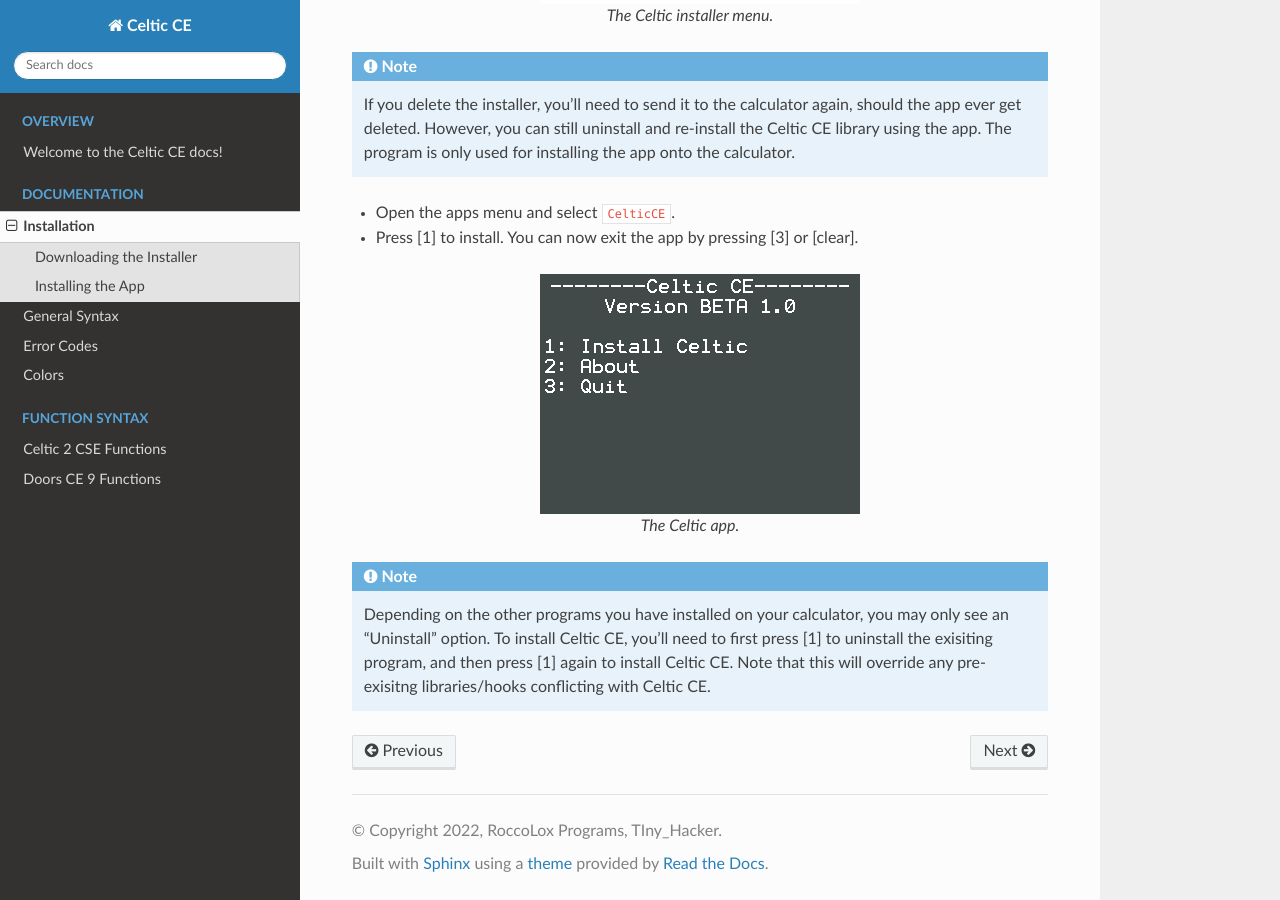
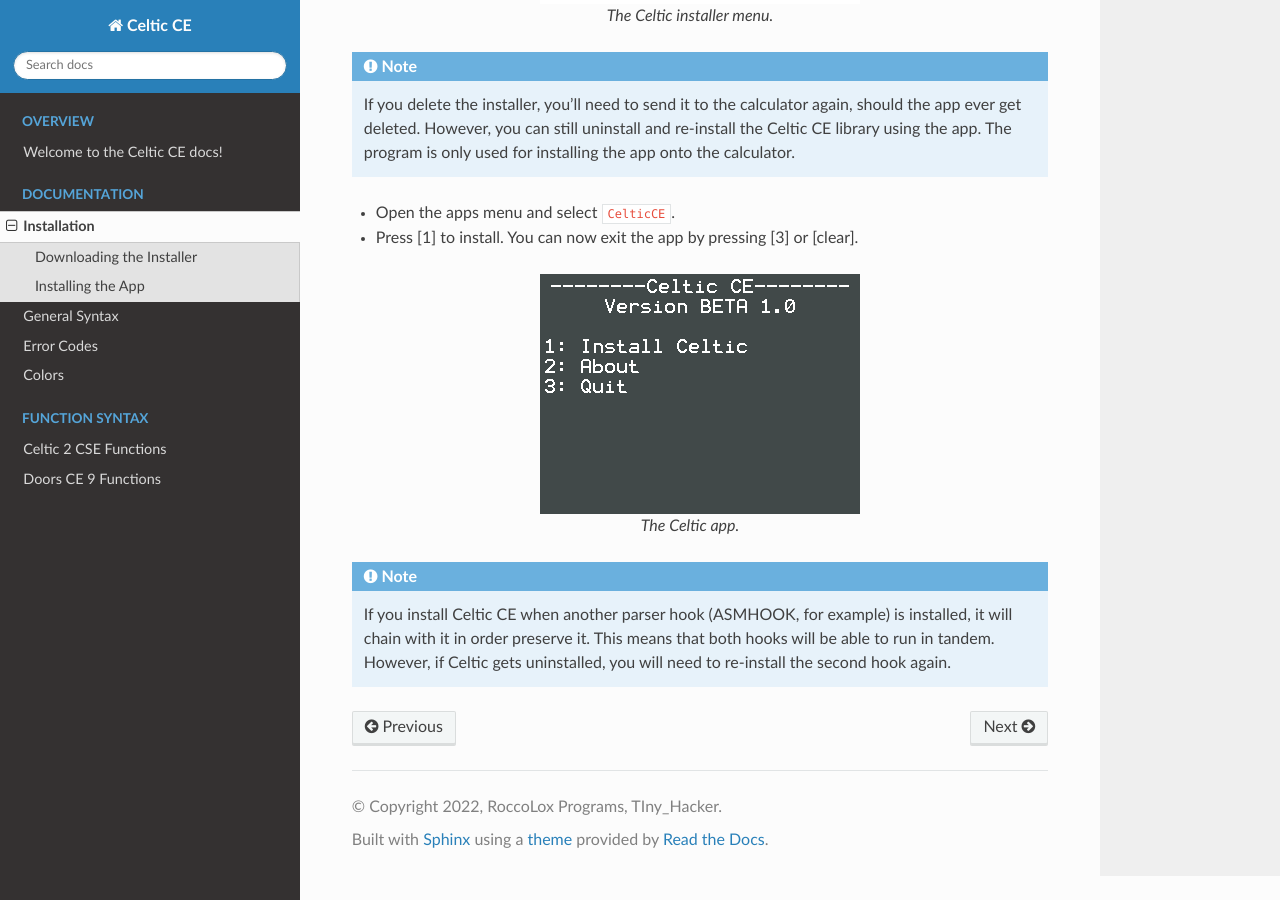
Before and after one commit to RoccoLoxPrograms/CelticCE, a Sphinx documentation site: the page built from docs/installation.rst, in a window 1280 px wide and 900 px high, scrolled down 655 px. Built offline with Sphinx 7.4.7 and the Read the Docs theme 2.0.0, drawn with Linux system fonts in a browser that asks for light colours.

Commit message:
Update docs

```diff
--- a/docs/errorcodes.rst
+++ b/docs/errorcodes.rst
@@ -26,5 +26,6 @@
 ..NT:REAL  The input was not a real number, but Celtic expects a real number.
 ..INVAL:A  An invalid argument was entered. This error code could refer to various issues.
 ..INVAL:S  An invalid string was entered.
+..2:M:ARG  More arguments were entered than Celtic is able to handle.
 ..SUPPORT  Whatever happened was not supported by Celtic.
 ========== ================================================================================================
--- a/docs/installation.rst
+++ b/docs/installation.rst
@@ -32,6 +32,5 @@
     The Celtic app.
 
 .. note::
-    Depending on the other programs you have installed on your calculator, you may only see an "Uninstall" option.
-    To install Celtic CE, you'll need to first press [1] to uninstall the exisiting program, and then press [1] again to install Celtic CE.
-    Note that this will override any pre-exisitng libraries/hooks conflicting with Celtic CE.
+    If you install Celtic CE when another parser hook (ASMHOOK, for example) is installed, it will chain with it in order preserve it.
+    This means that both hooks will be able to run in tandem. However, if Celtic gets uninstalled, you will need to re-install the second hook again.
```
Also changed, not shown: 1 other file.
